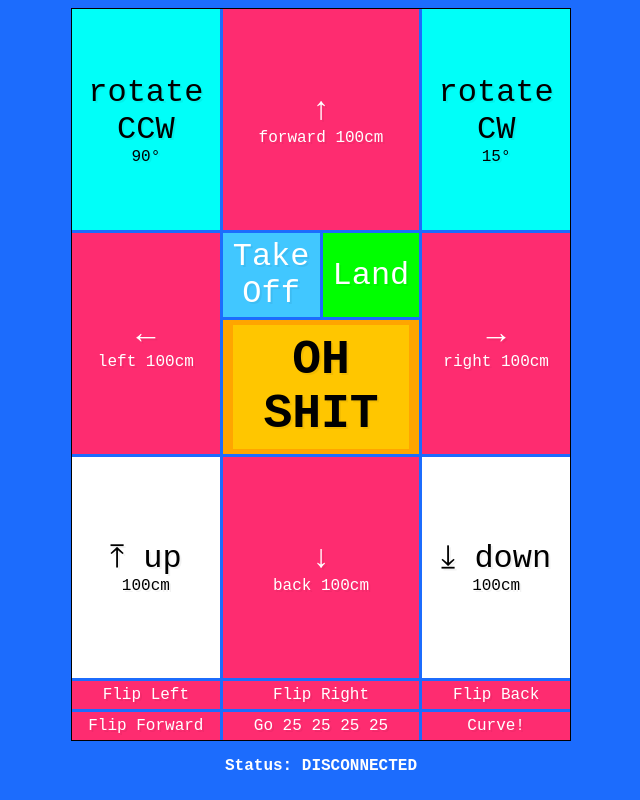
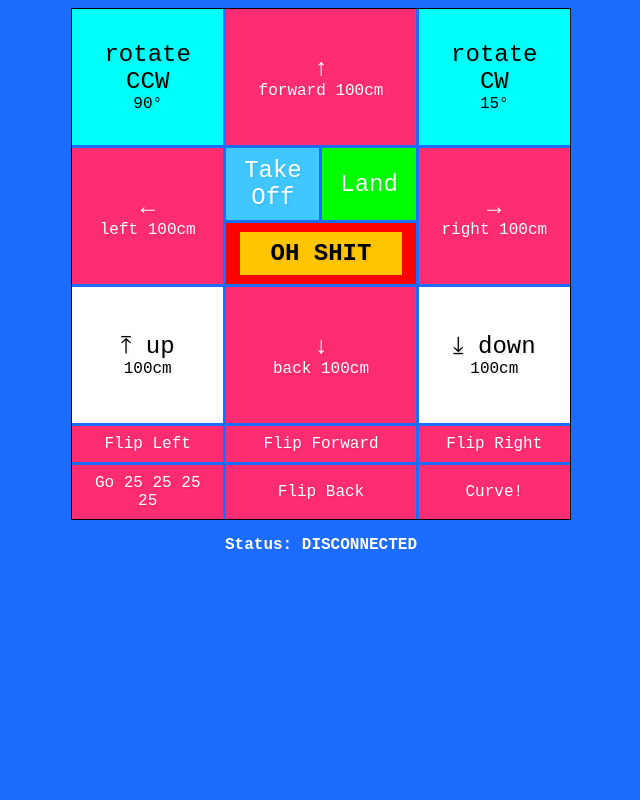
Before and after one commit to BrianSturgis/Quadcopter-flight-application, a Next.js app in the folder frontend/: page / in a window 1280 px wide. Shown: the whole page, without its empty margins (319-959 px from the left). Built offline with nearby package versions, Linux system fonts and the light colour scheme; no server answers.

Commit message:
update to readme with work history

```diff
--- a/frontend/components/Battery.js
+++ b/frontend/components/Battery.js
@@ -28,7 +28,7 @@ const Battery = props => (
 
 Battery.defaultProps = {
   battery: 'LOADING',
-  battery: 60,
+  battery: 20,
 };
 
 export default Battery;
--- a/frontend/components/Commands.js
+++ b/frontend/components/Commands.js
@@ -11,7 +11,7 @@ const CommandGrid = styled.div`
     text-shadow: 2px 2px 0 rgba(0, 0, 0, 0.05);
     border: 0;
     background: #fe2c70;
-    border: 4px solid transparent;
+    border: 8px solid transparent;
     color: white;
     font-size: 1rem;
     position: relative;
@@ -23,15 +23,16 @@ const CommandGrid = styled.div`
       border-color: #ffc600;
     }
     &.takeoff {
-			font-size: 2rem;
+			font-size: 1.5rem;
       background: #41c7ff;
     }
     &.land {
-			font-size: 2rem;
+			font-size: 1.5rem;
       background: #00ff00;
     }
     &.emergency {
-      background: orange;
+      background: red;
+
       text-transform: uppercase;
       color: black;
     }
@@ -45,7 +46,7 @@ const CommandGrid = styled.div`
     }
     span.symbol {
       display: block;
-      font-size: 2rem;
+      font-size: 1.5rem;
       font-weight: 400;
     }
   }
@@ -61,11 +62,12 @@ const CommandGrid = styled.div`
     grid-column: 1 / -1;
     background: #ffc600;
     margin: 0;
-    font-size: 3rem;
+    font-size: 1.5rem;
     text-align: center;
     padding: 0.5rem;
     color: black;
   }
+
 `;
 
 function sendCommand(command) {
@@ -115,10 +117,10 @@ const Commands = () => (
       <span className="symbol">⤓ down</span> {amount}cm
     </button>
     <button onClick={sendCommand('flip l')}>Flip Left</button>
+    <button onClick={sendCommand('flip f')}>Flip Forward</button>
     <button onClick={sendCommand('flip r')}>Flip Right</button>
+    <button onClick={sendCommand('go 25 25 25 25')}>Go 25 25 25 25</button>
     <button onClick={sendCommand('flip b')}>Flip Back</button>
-    <button onClick={sendCommand('flip f')}>Flip Forward</button>
-    <button onClick={sendCommand('go 25 25 25 25')}>Go 25 25 25 25</button>
     <button onClick={sendCommand('curve 100 100 100 150 250 350 50')}>
       Curve!
     </button>
```
Also changed, not shown: 1 other file (tests, documents, lock files or other folders).
